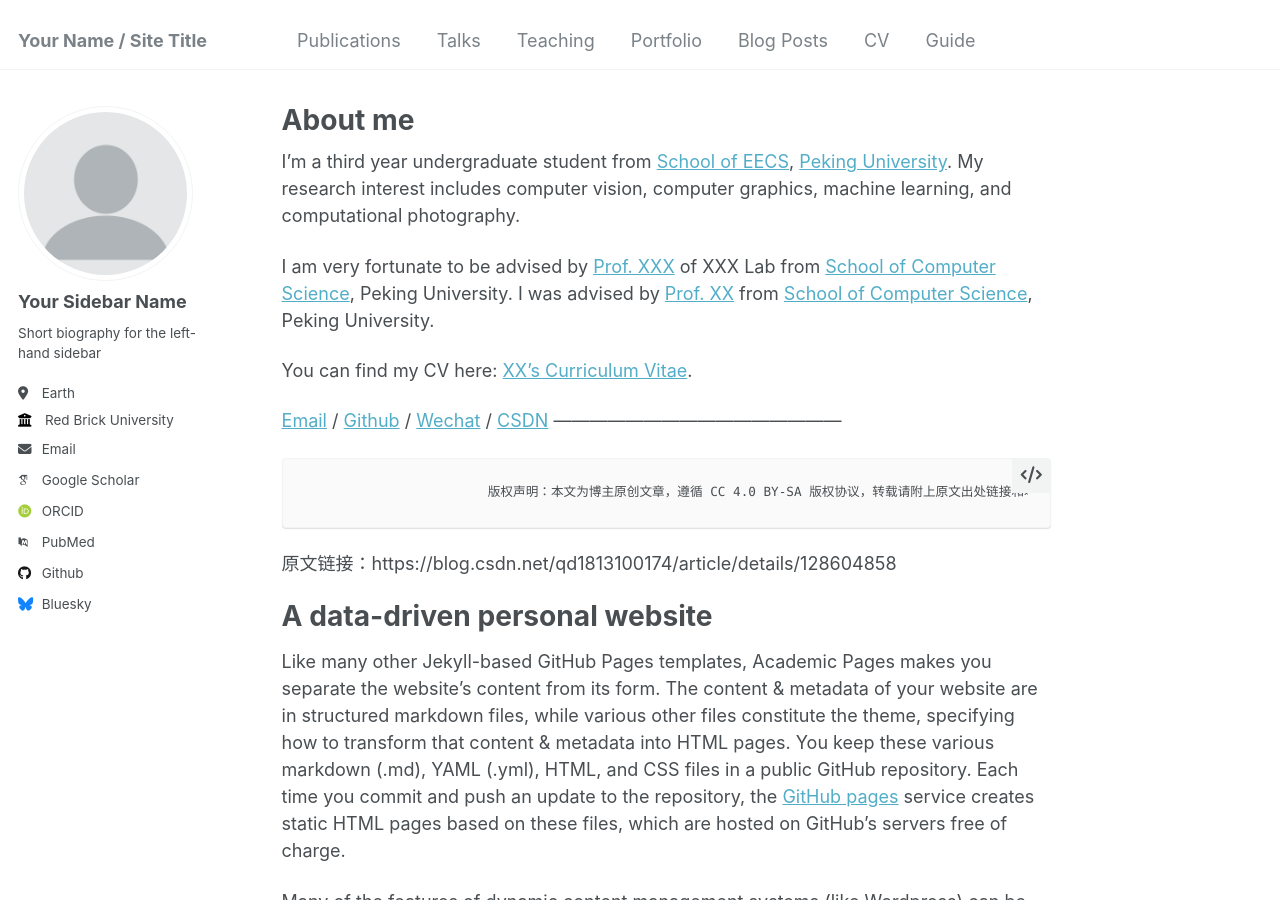
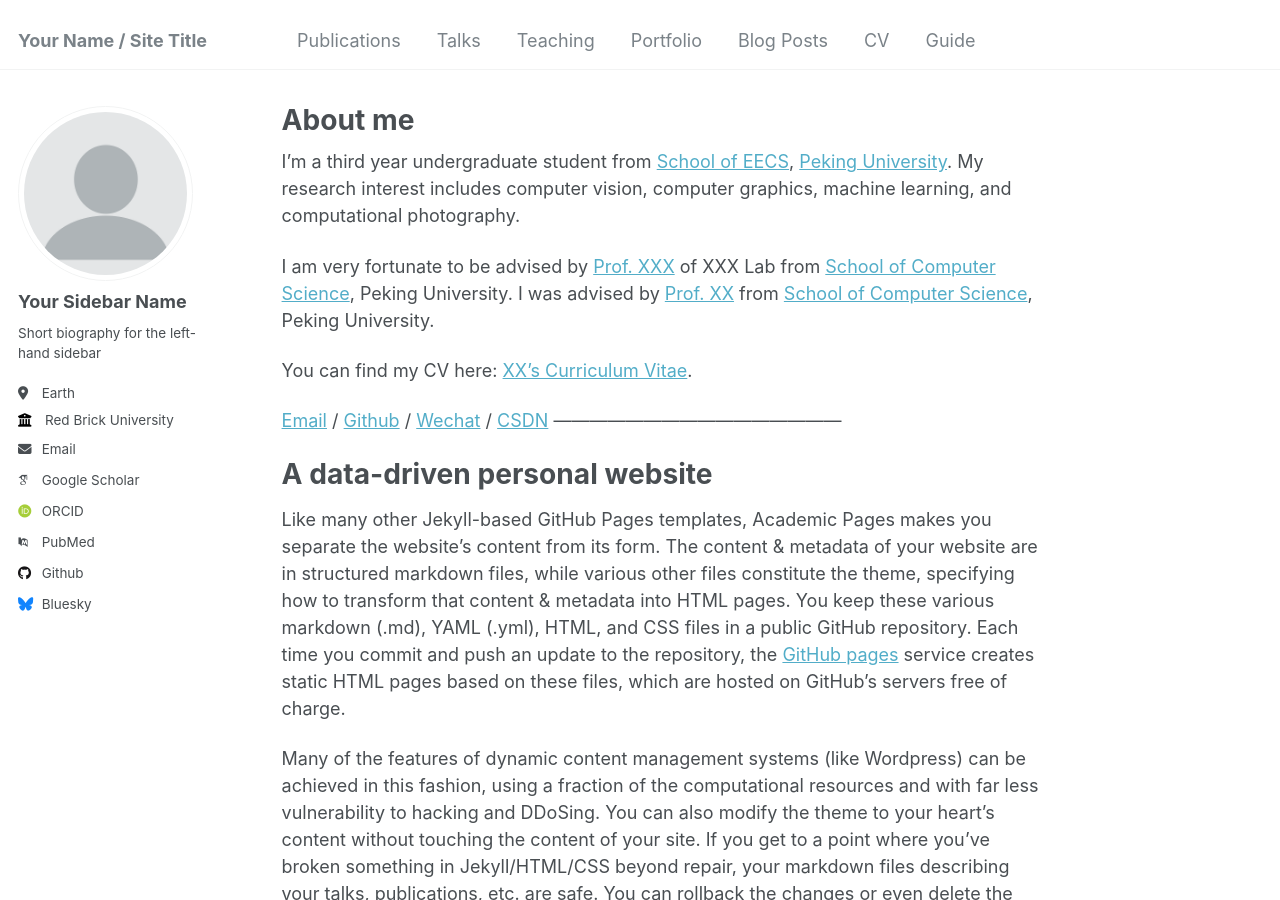
Before and after one commit to ffftuanxxx/ffftuanxxx.github.io, a Jekyll site: the page built from _pages/about.md, in a window 1280 px wide and 900 px high. Built offline with Jekyll 4.4.1, drawn with Linux system fonts in a browser that asks for light colours; some web fonts are replaced.

Commit message:
Update about.md

```diff
--- a/_pages/about.md
+++ b/_pages/about.md
@@ -15,10 +15,6 @@ You can find my CV here: [XX's Curriculum Vitae](../assets/Curriculum_Vitae.pdf)
 
 [Email](mailto:XX@stu.pku.edu.cn) / [Github](https://github.com/QiuDi233) / [Wechat](../images/wechat.jpg) / [CSDN](https://blog.csdn.net/qd1813100174?spm=1000.2115.3001.5343)
 ————————————————
-
-                            版权声明：本文为博主原创文章，遵循 CC 4.0 BY-SA 版权协议，转载请附上原文出处链接和本声明。
-
-原文链接：https://blog.csdn.net/qd1813100174/article/details/128604858
 
 A data-driven personal website
 ======
```
